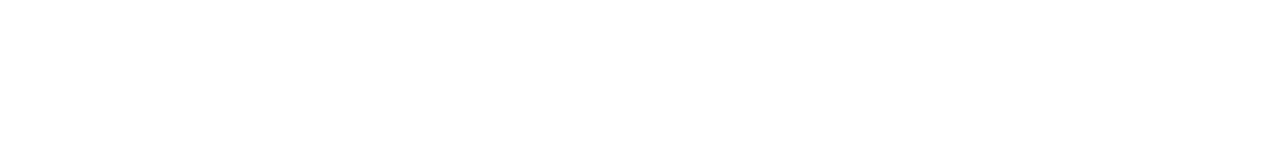
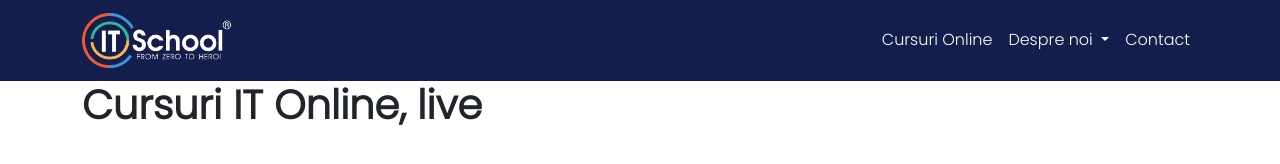
Before and after one commit to PBV1985/clona-IT-School, a plain HTML site: page pages/contact.html in a window 1280 px wide. Drawn offline with nearby package versions, Linux system fonts and the light colour scheme.

Commit message:
main contact

```diff
--- a/pages/contact.html
+++ b/pages/contact.html
@@ -20,6 +20,45 @@
 </head>
 <body>
 
+     <!-- header-->
+
+     <nav class="navbar navbar-expand-lg sticky-top navbar-dark">
+        <div class="container">
+          <a class="navbar-brand col d-flex justify-content-between" href="../index.html"> <img src="../img/logo-white.png" alt="logo IT School" width="150"  class="d-inline-block align-text-center"></a>
+          <button class="navbar-toggler" type="button" data-bs-toggle="collapse" data-bs-target="#navbarNav" aria-controls="navbarNav" aria-expanded="false" aria-label="Toggle navigation">
+            <span class="navbar-toggler-icon"></span>
+          </button>
+          <div class="collapse navbar-collapse justify-content-end" id="navbarNav">
+            <ul class="navbar-nav">
+              <li class="nav-item ">
+                <a class="nav-link active" href="../pages/courses.html">Cursuri Online</a>
+              </li>
+              <li class="nav-item dropdown noi">
+                <a class="nav-link dropdown-toggle active " href="../pages/about.html" role="button" data-bs-toggle="dropdown" aria-expanded="false">
+                  Despre noi
+                </a>
+                <ul class="dropdown-menu dropdown-items-background">
+                  <li><a class="dropdown-item text-light dropdown-items-background" href="../index.html">IT School</a></li>
+                  <li><a class="dropdown-item text-light dropdown-items-background" href="../pages/about.html">Despre noi</a></li>
+                </ul>
+              </li>
+              <li class="nav-item">
+                <a class="nav-link active" href="../pages/contact.html">Contact</a>
+              </li>
+            </ul>
+          </div>
+        </div>
+      </nav>
+
+
+      <!--welcome-->
+
+      <section class="welcome">
+        <div class="container">
+            <h1>Cursuri IT Online, live</h1>
+        </div>
+      </section>
+
     <!--Bootstrap-->
     <script src="https://cdn.jsdelivr.net/npm/bootstrap@5.3.0-alpha1/dist/js/bootstrap.bundle.min.js" integrity="sha384-w76AqPfDkMBDXo30jS1Sgez6pr3x5MlQ1ZAGC+nuZB+EYdgRZgiwxhTBTkF7CXvN" crossorigin="anonymous"></script>
 </body>
```
